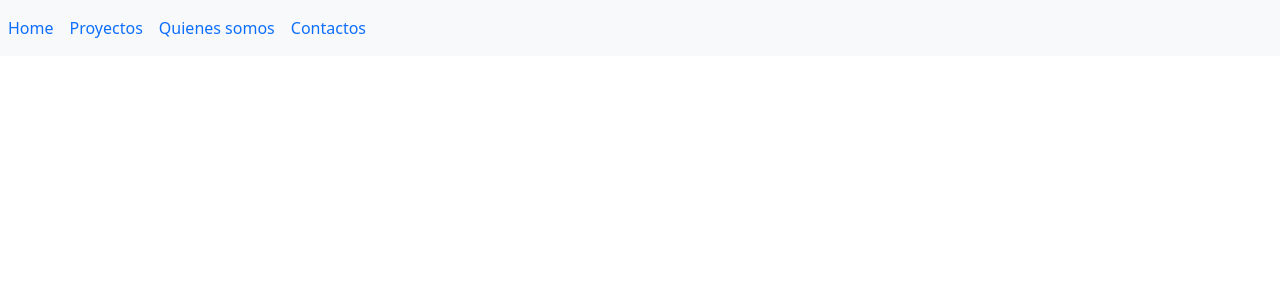
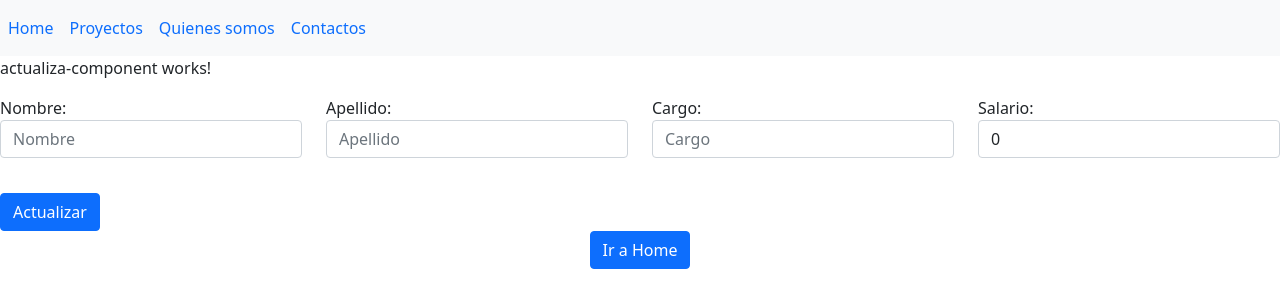
Before and after one commit to nanreh1976/empleadosd3, an Angular app: page /actualiza/0 in a window 1280 px wide. Before the commit this address led to /. Shown: the top 308 px of the page. Built offline with nearby package versions, Linux system fonts and the light colour scheme.

Commit message:
Routing IV, envio el id a ../actualiza con el routerlink p1

```diff
--- /dev/null
+++ b/src/app/actualiza-component/actualiza-component.component.html
@@ -0,0 +1,36 @@
+<p>actualiza-component works!</p>
+
+<form class="form.group row">
+
+    <div class="form-group col-md-3">
+        <label for="nombre">Nombre:</label>
+        <input type="text" class="form-control" name="nombre" id="nombre" placeholder="Nombre" [(ngModel)]="cuadroNombre">
+    </div>
+    <div class="form-group col-md-3">
+        <label for="apellido">Apellido:</label>
+        <input type="text" class="form-control" name="apellido" id="apellido" placeholder="Apellido" [(ngModel)]="cuadroApellido">
+    </div>
+    <div class="form-group col-md-3">
+        <label for="cargo">Cargo:</label>
+        <input type="text" class="form-control" name="cargo" id="cargo" placeholder="Cargo" [(ngModel)]="cuadroCargo">
+    </div>
+    <div class="form-group col-md-3">
+        <label for="salario">Salario:</label>
+        <input type="text" class="form-control" name="salario" id="salario" placeholder="Salario" [(ngModel)]="cuadroSalario">
+    </div>
+    <div class="col-md-3" style="text-align: left;">
+        <button type="button" class="btn btn-primary" (click)="agregarEmpleado()" style="margin-top: 35px ">Actualizar</button>
+
+    </div>
+
+     </form>
+
+
+
+
+
+<div style="text-align: center;">
+
+    <button class="btn btn-primary" (click)="volverHome()">Ir a Home</button>
+
+</div>
--- /dev/null
+++ b/src/app/actualiza-component/actualiza-component.component.ts
@@ -0,0 +1,49 @@
+import { Component, OnInit } from '@angular/core';
+import { Router } from '@angular/router';
+import { Empleado } from '../empleado.model';
+import { EmpleadosService } from '../empleados.services';
+import { ServicioEmpleadosService } from '../servicio-empleados.service';
+
+
+@Component({
+  selector: 'app-actualiza-component',
+  templateUrl: './actualiza-component.component.html',
+  styleUrls: ['./actualiza-component.component.css']
+})
+export class ActualizaComponentComponent implements OnInit {
+
+  constructor(private router:Router, private miServicio:ServicioEmpleadosService, private empleadoService:EmpleadosService) { }
+
+  empleados:Empleado[]=[];
+
+  ngOnInit(): void {
+
+    this.empleados=this.empleadoService.empleados;
+
+  }
+  volverHome(){
+
+    this.router.navigate(['']);
+
+
+    }
+
+    agregarEmpleado(){
+      let miEmpleado=new Empleado(this.cuadroNombre,this.cuadroApellido,this.cuadroCargo,this.cuadroSalario);
+      // this.miServicio.muestraMensaje("Nombre del Empleado: "+ miEmpleado.nombre);
+      this.empleadoService.agregarEmpleadoServicio(miEmpleado);
+
+      this.router.navigate(['']);
+
+      }
+
+
+
+      cuadroNombre:string="";
+      cuadroApellido:string="";
+      cuadroCargo:string="";
+      cuadroSalario:number=0;
+
+
+
+}
--- a/src/app/empleado-hijo-c/empleado-hijo-c.component.html
+++ b/src/app/empleado-hijo-c/empleado-hijo-c.component.html
@@ -2,10 +2,11 @@
 <div class="container">
     <div class="row">
         <div class="col" >
-
-           {{ind+1}}: {{emplist.nombre}} {{emplist.apellido}} {{emplist.cargo}} {{emplist.salario}}
-
-
+          <div>
+            <a [routerLink]="['/actualiza',ind]">
+            {{ind+1}}: {{emplist.nombre}} {{emplist.apellido}} {{emplist.cargo}} {{emplist.salario}}
+            </a>
+            </div>
           </div>
 
           <ul style="list-style: none;">
```
Also changed, not shown: src/app/app.module.ts (+5 -2 lines), src/app/actualiza-component/actualiza-component.component.css (added), 1 other file (tests, documents, lock files or other folders).
